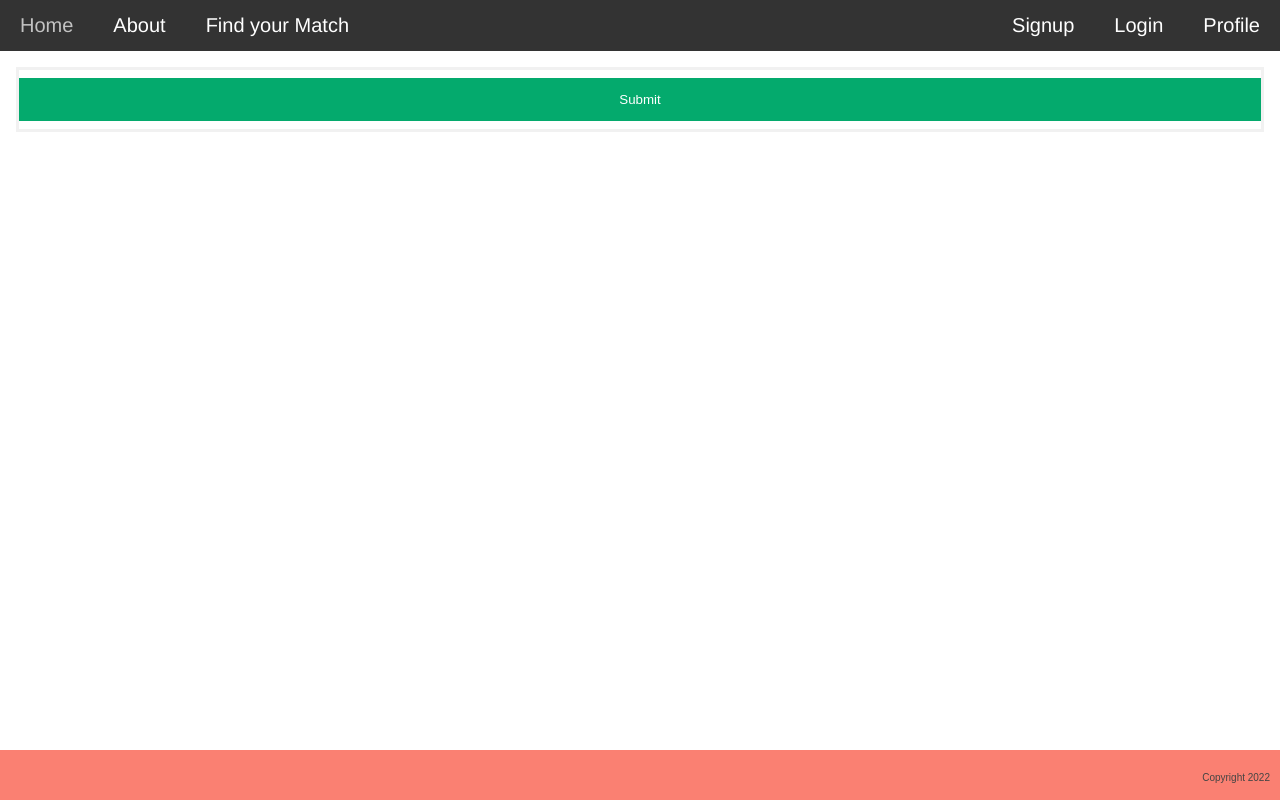
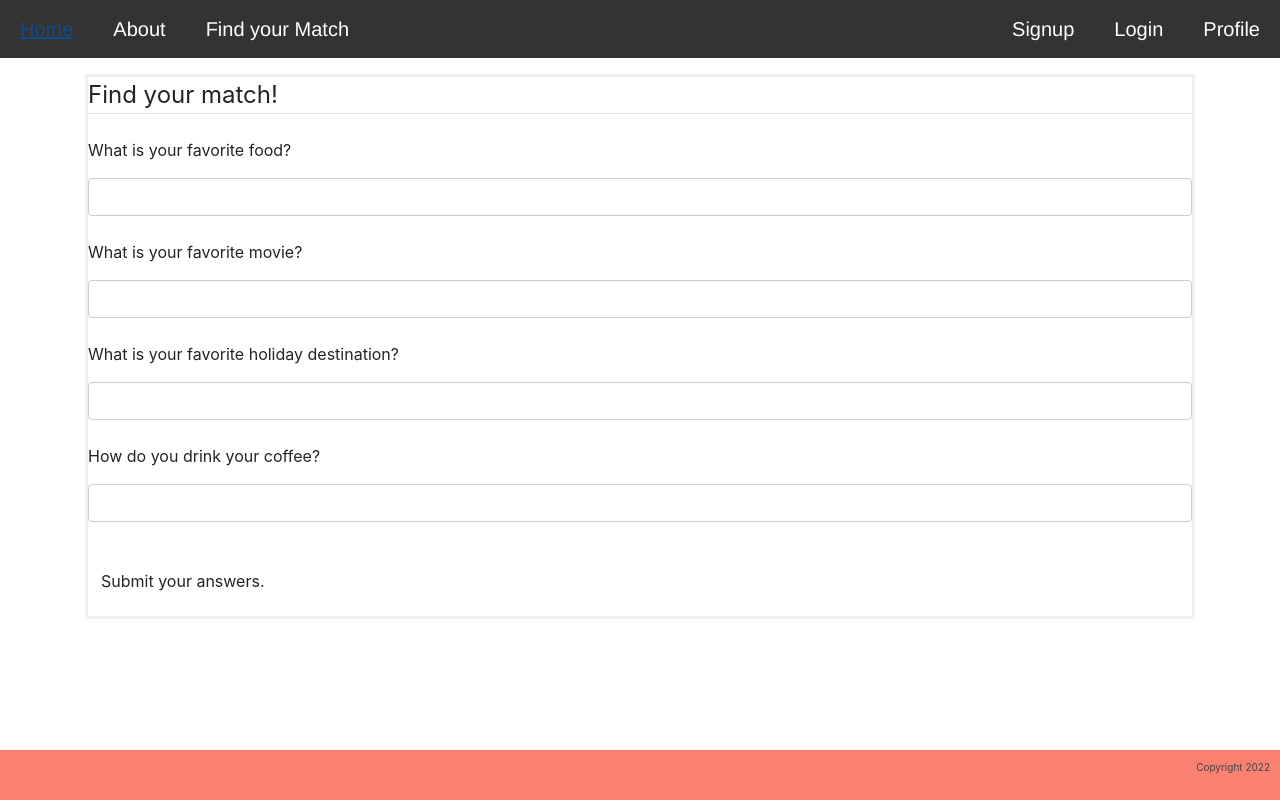
Before and after one commit to melanieneuer/matchforfriends, a Flask app: page /match in a window 1280 px wide. Run offline with Flask 2, Linux system fonts and the light colour scheme; some libraries are stand-ins or nearby versions.

Commit message:
fixing bootstrap & creating match form

```diff
--- a/app/auth.py
+++ b/app/auth.py
@@ -1,27 +1,22 @@
 from flask import Flask
-from flask import Blueprint, flash, redirect, render_template, redirect, url_for, request, flash
-from flask_login import login_user, login_required, logout_user
-from werkzeug.security import generate_password_hash, check_password_hash
+from flask import Blueprint, flash, redirect, render_template, redirect, url_for, flash
 
-from app import db
 from app.models import User
-from app.forms import RegistrationForm
-from app.forms import LoginForm
+from app.forms import RegistrationForm, LoginForm, MatchForm
 
 loggedInUser = None
 
 auth = Blueprint('auth', __name__)
 
-@auth.route('/login')
+@auth.route('/login', methods=["POST", "GET"])
 def login():
     form = LoginForm()
-    if form.email.data == "admin@blog.com" and form.password.data == "password":
+    if form.validate_on_submit():
         flash("You have been logged in!", "success")
         return redirect(url_for('auth.home'))
     else:
         flash("Login Unsuccessful. Please check unsername and password", "danger")
     return render_template('login.html', title="Login", form=form)
-    #return redirect(url_for('auth.login'))
 
 @auth.route('/signup', methods=["POST", "GET"])
 def signup():
@@ -31,64 +26,22 @@
         return redirect(url_for('auth.home'))
     return render_template('signup.html', title='Signup', form=form)
 
-"""""
-@auth.route('/logout')
-@login_required
-def logout():
-    logout_user()
-    return redirect(url_for('auth.login'))
-"""""
-
 @auth.route("/home", methods=["POST", "GET"])
 def home():
     return render_template("home.html")
-    #return redirect(url_for('auth.home'))
-
-"""""
-@auth.route('/signup', methods=['POST'])
-def signup_post():
-    email = request.form.get('email')
-    name = request.form.get('name')
-    password = request.form.get('password')
-
-    user = User.query.filter_by(email=email).first()
-    if user:
-        flash('Email address already exists')
-        return redirect(url_for('auth.signup'))
-
-    new_user = User(email=email, name=name, password=generate_password_hash(password, method='sha256'))
-    db.session.add(new_user)
-    db.session.commit()
-    return redirect(url_for('auth.login'))
-
-
-@auth.route('/login', methods=['POST'])
-def login_post():
-    email = request.form.get('email')
-    password = request.form.get('password')
-    remember = True if request.form.get('remember') else False
-
-    user = User.query.filter_by(email=email).first()
-    if not user or not check_password_hash(user.password, password):
-        flash('Please check your login details and try again.')
-        return redirect(url_for('auth.login'))
-    login_user(user, remember=remember)
-    global loggedInUser
-    loggedInUser = user
-    return redirect(url_for('auth.home'))
-"""""
 
 @auth.route('/about')
 def about():
     return render_template('about.html')
-    #return redirect(url_for('auth.login'))
 
-@auth.route('/match')
+@auth.route('/match', methods=["POST", "GET"])
 def match():
-    return render_template('match.html')
-    #return redirect(url_for('auth.login'))
+    form = MatchForm()
+    if form.validate_on_submit():
+        flash(f'Thank you for your answers! We will now find you some friends.', 'success')
+        return redirect(url_for('auth.match'))
+    return render_template('match.html', title='Match Your Friends', form=form)
 
 @auth.route('/profile')
 def profile():
     return render_template('profile.html')
-    #return redirect(url_for('auth.login'))
--- a/app/forms.py
+++ b/app/forms.py
@@ -19,3 +19,10 @@
     password = PasswordField("Password", validators = [DataRequired()])
     remember = BooleanField("Remember Me")
     submit = SubmitField("Log in")
+
+class MatchForm(FlaskForm):
+    fav_food = StringField("What is your favorite food?", validators = [DataRequired()])
+    fav_movie = StringField("What is your favorite movie?", validators = [DataRequired()])
+    fav_holiday = StringField("What is your favorite holiday destination?", validators = [DataRequired()])
+    coffee_routine = StringField("How do you drink your coffee?", validators = [DataRequired()])
+    submit = SubmitField("Submit your answers.")
--- a/app/templates/base.html
+++ b/app/templates/base.html
@@ -4,6 +4,11 @@
     <meta charset="UTF-8">
     <meta name="viewport" content="width=device-width, initial-scale=1.0">
     <link rel="stylesheet" href="../static/css/styles.css">
+
+    <!-- Bootstrap CSS -->
+    <link rel="stylesheet" href="https://cdn.jsdelivr.net/npm/bootstrap@4.3.1/dist/css/bootstrap.min.css" integrity="sha384-ggOyR0iXCbMQv3Xipma34MD+dH/1fQ784/j6cY/iJTQUOhcWr7x9JvoRxT2MZw1T" crossorigin="anonymous">
+
+    <!-- not sure if needed, might delete -->
     <script src="https://cdnjs.cloudflare.com/ajax/libs/Chart.js/3.7.1/chart.min.js"></script>
     <script src="https://cdnjs.cloudflare.com/ajax/libs/select2/4.0.10/js/select2.min.js"></script>
       </script>
@@ -35,8 +40,9 @@
   <footer>
       <p> Copyright 2022 </p>
   </footer>
-  <script src="http://code.jquery.com/jquery-1.11.0.min.js"></script>
-  <script src="http://netdna.bootstrapcdn.com/bootstrap/3.1.1/js/bootstrap.min.js"></script>
+    <script src="https://code.jquery.com/jquery-3.3.1.slim.min.js" integrity="sha384-q8i/X+965DzO0rT7abK41JStQIAqVgRVzpbzo5smXKp4YfRvH+8abtTE1Pi6jizo" crossorigin="anonymous"></script>
+    <script src="https://cdn.jsdelivr.net/npm/popper.js@1.14.7/dist/umd/popper.min.js" integrity="sha384-UO2eT0CpHqdSJQ6hJty5KVphtPhzWj9WO1clHTMGa3JDZwrnQq4sF86dIHNDz0W1" crossorigin="anonymous"></script>
+    <script src="https://cdn.jsdelivr.net/npm/bootstrap@4.3.1/dist/js/bootstrap.min.js" integrity="sha384-JjSmVgyd0p3pXB1rRibZUAYoIIy6OrQ6VrjIEaFf/nJGzIxFDsf4x0xIM+B07jRM" crossorigin="anonymous"></script>
 
   </body>
 </html>
--- a/app/templates/match.html
+++ b/app/templates/match.html
@@ -2,18 +2,31 @@
 {%block bodycontent%}
 
 <div class="container">
-    <form action="/match" method="POST" role="form">
-        {% for question in form %}
-            <div class="question">
-                <h2>{{ question.label }}</h2>
-            </div>
-            <div class="answer">
-                {{ question }}
-            </div>
-        {% endfor %}
-        <!-- <input type="submit" value="Submit"/> -->
-        <button type="submit">Submit</button>
+    <form method="POST" action="">
+      {{ form.hidden_tag() }}
+      <fieldset class="form-group">
+        <legend class="border-bottom mb-4">Find your match!</legend>
+        <div class="form-group">
+            {{ form.fav_food.label(class="form-control-label")}}
+            {{ form.fav_food(class="form-control form control-lg")}}
+        </div>
+        <div class="form-group">
+            {{ form.fav_movie.label(class="form-control-label")}}
+            {{ form.fav_movie(class="form-control form control-lg")}}
+        </div>
+        <div class="form-group">
+            {{ form.fav_holiday.label(class="form-control-label")}}
+            {{ form.fav_holiday(class="form-control form control-lg")}}
+        </div>
+        <div class="form-group">
+            {{ form.coffee_routine.label(class="form-control-label")}}
+            {{ form.coffee_routine(class="form-control form control-lg")}}
+        </div>
+      </fieldset>
+      <div class="form-group">
+            {{ form.submit(class="btn btn-outline.info")}}
+      </div>
     </form>
-</div>
+  </div>
 
 {% endblock %}
```
Also changed, not shown: app/main.py (+9 -28 lines), app/models.py (+21 -5 lines), app/templates/change_profile.html (deleted, +0 -36 lines), requirements.txt (+18 -21 lines), app/db.sqlite. Lines whose indentation alone changed are shown as unchanged.
